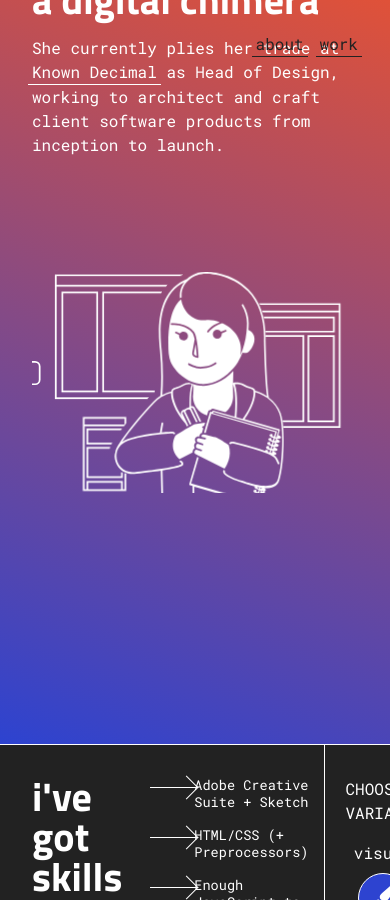
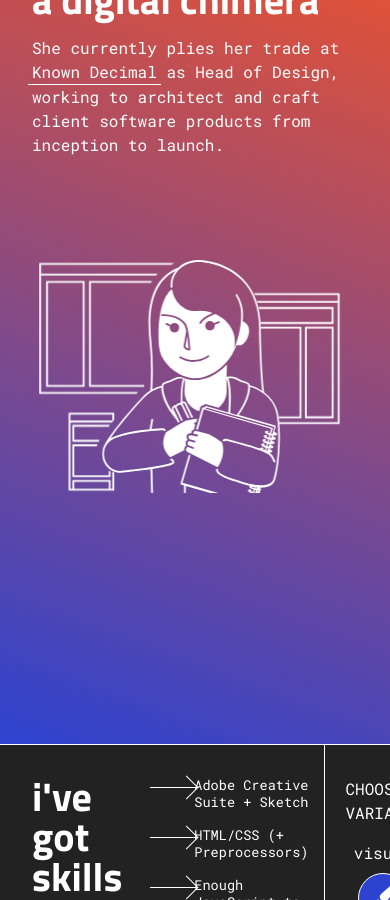
Before and after one commit to lwoodrick/lwoodrick.github.io, a Jekyll site: the page built from index.html, in a window 390 px wide and 900 px high, scrolled down 1113 px. Built offline with Jekyll 4.4.1, drawn with Linux system fonts in a browser that asks for light colours.

Commit message:
Patch some mobile squirrelyness with header.

```diff
--- a/_sass/modules/_layout.scss
+++ b/_sass/modules/_layout.scss
@@ -12,6 +12,11 @@
   position: sticky;
   top: 0;
   z-index: 3;
+  background-color: $white;
+
+  @media (max-width: 768px) {
+    position: static;
+  }
 }
 
 .header--portfolio {
--- a/_sass/pages/_home.scss
+++ b/_sass/pages/_home.scss
@@ -118,6 +118,7 @@
     @media (max-width: 768px) {
       flex-basis: 100%;
       padding-right: 0;
+      padding-left: 0;
     }
   }
 
```
